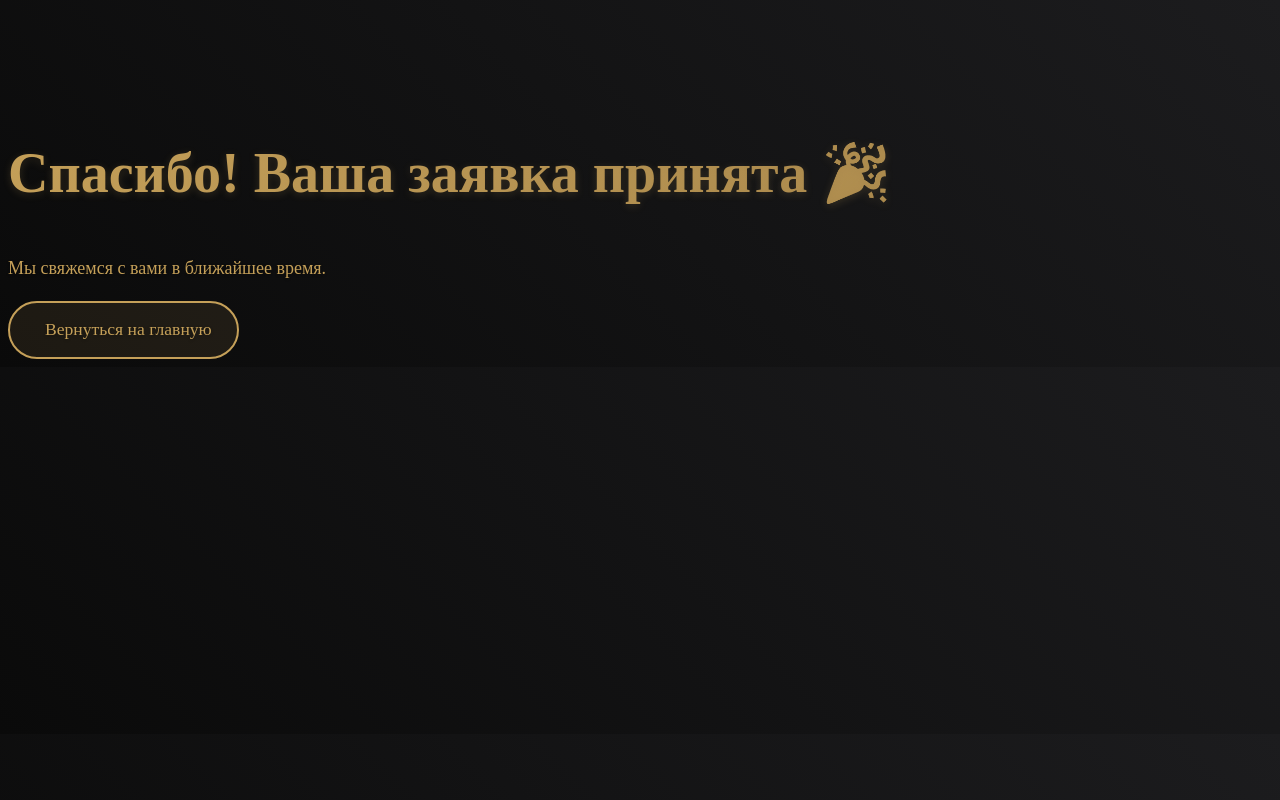
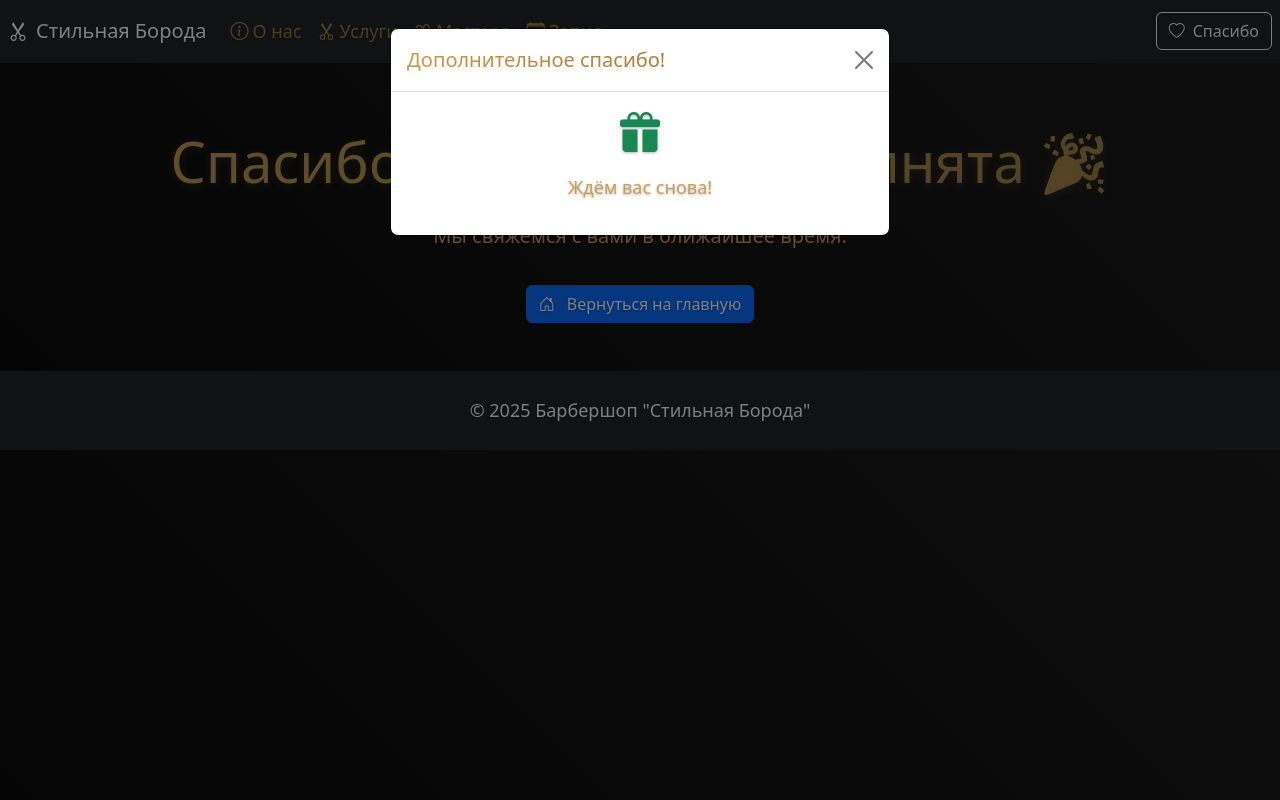
Before and after one commit to Alex-Berezovsky-non/Django_Project, a Django app: page /thanks/ in a window 1280 px wide. Run offline with Django 5.2, Linux system fonts and the light colour scheme.

Commit message:
hw_38:Добавлена страница благодарности с переходом после отправки заявки. Реализована вьюха thanks в views.py. Добавлено наследование от base.html в landing.html и order_detail.html.Внедрена условная проверка user.is_staff для кнопки 'Заказы' в menu.html.

```diff
--- a/templates/base.html
+++ b/templates/base.html
@@ -5,7 +5,7 @@
     <link rel="stylesheet" href="https://cdn.jsdelivr.net/npm/bootstrap-icons@1.11.3/font/bootstrap-icons.min.css">
     <meta charset="UTF-8">
     <meta name="viewport" content="width=device-width, initial-scale=1.0">
-    <meta name="description" content="Барбершоп 'Стальная Борода' — профессиональные стрижки и бритьё">
+    <meta name="description" content="Барбершоп 'Стильная Борода' — профессиональные стрижки и бритьё">
     <title>{% block title %}Барбершоп "Стильная Борода"{% endblock %}</title>
     <link href="https://cdn.jsdelivr.net/npm/bootstrap@5.3.0/dist/css/bootstrap.min.css" rel="stylesheet">
     <link rel="stylesheet" href="{% static 'main.css' %}">
@@ -25,7 +25,27 @@
             © 2025 Барбершоп "Стильная Борода"
         </footer>
     {% endblock %}
-
+    <div class="modal fade" id="thanksModal">
+        <div class="modal-dialog">
+            <div class="modal-content">
+                <div class="modal-header">
+                    <h5 class="modal-title">Спасибо!</h5>
+                    <button type="button"
+                            class="btn-close"
+                            data-bs-dismiss="modal"></button>
+                </div>
+                <div class="modal-body text-center">
+                    <i class="bi bi-heart-fill text-danger h2"></i>
+                    <p class="mt-2">Благодарим за выбор нашего барбершопа! ❤️</p>
+                </div>
+                <div class="modal-footer">
+                    <button type="button"
+                            class="btn btn-secondary"
+                            data-bs-dismiss="modal">Закрыть</button>
+                </div>
+            </div>
+        </div>
+    </div>
     <script src="https://cdn.jsdelivr.net/npm/bootstrap@5.3.0/dist/js/bootstrap.bundle.min.js"></script>
     <script src="{% static 'main.js' %}"></script>
     {% block scripts %}{% endblock %}
--- a/templates/core/thanks.html
+++ b/templates/core/thanks.html
@@ -1,18 +1,37 @@
-<!DOCTYPE html>
+{% extends 'base.html' %}
 {% load static %}
-<html>
-<head>
-    <title>Спасибо за заявку</title>
-    <link rel="stylesheet" href="{% static 'main.css' %}">
-</head>
-<body>
-    <div class="container">
-        <h1>Спасибо! Ваша заявка принята 🎉</h1>
-        <p>Мы свяжемся с вами в ближайшее время.</p>
-        <a href="{% url 'landing' %}" class="home-btn back-btn">
-            <i class="bi bi-house-door"></i>
-            Вернуться на главную
-        </a>
+
+{% block title %}Спасибо!{% endblock %}
+
+{% block content %}
+<div class="container mt-5 text-center">
+    <h1 class="mb-4">Спасибо! Ваша заявка принята 🎉</h1>
+    <p class="lead">Мы свяжемся с вами в ближайшее время.</p>
+
+    <a href="{% url 'landing' %}"
+       class="btn btn-primary mt-3">
+        <i class="bi bi-house-door me-2"></i>
+        Вернуться на главную
+    </a>
+</div>
+<div class="modal fade" id="thanksModal">
+    <div class="modal-dialog">
+        <div class="modal-content">
+            <div class="modal-header">
+                <h5 class="modal-title">Дополнительное спасибо!</h5>
+                <button type="button" class="btn-close" data-bs-dismiss="modal"></button>
+            </div>
+            <div class="modal-body text-center">
+                <i class="bi bi-gift-fill text-success h1"></i>
+                <p class="mt-3">Ждём вас снова!</p>
+            </div>
+        </div>
     </div>
-</body>
-</html>
+</div>
+<script>
+    document.addEventListener('DOMContentLoaded', function() {
+        const modal = new bootstrap.Modal(document.getElementById('thanksModal'));
+        modal.show();
+    });
+</script>
+{% endblock %}
--- a/templates/includes/menu.html
+++ b/templates/includes/menu.html
@@ -35,11 +35,17 @@
                 </li>
             </ul>
 
-            <div class="d-flex gap-1">
+            <div class="d-flex gap-2">
+                <a href="{% url 'thanks' %}" class="btn btn-outline-light">
+                    <i class="bi bi-heart me-2"></i>Спасибо
+                </a>
+
+                {% if user.is_staff %}
                 <a href="{% url 'orders_list' %}"
-                class="btn orders-btn">
+                   class="btn btn-outline-light">
                     <i class="bi bi-list-check me-2"></i>Заказы
                 </a>
+                {% endif %}
             </div>
         </div>
     </div>
--- a/templates/landing.html
+++ b/templates/landing.html
@@ -1,5 +1,7 @@
 {% extends 'base.html' %}
 {% load static %}
+
+{% block title %}Барбершоп "Стильная Борода"{% endblock %}
 
 {% block content %}
 <section id="about" class="section pt-0">
@@ -30,6 +32,7 @@
 <section id="booking" class="section">
     <h1>Запись онлайн</h1>
     <form class="contact-form">
+
     </form>
 </section>
 {% endblock %}
```
Also changed, not shown: templates/core/order_detail.html (+25 -18 lines), barbershoptest/settings.py (line endings or trailing spaces). Lines whose indentation alone changed are shown as unchanged.
